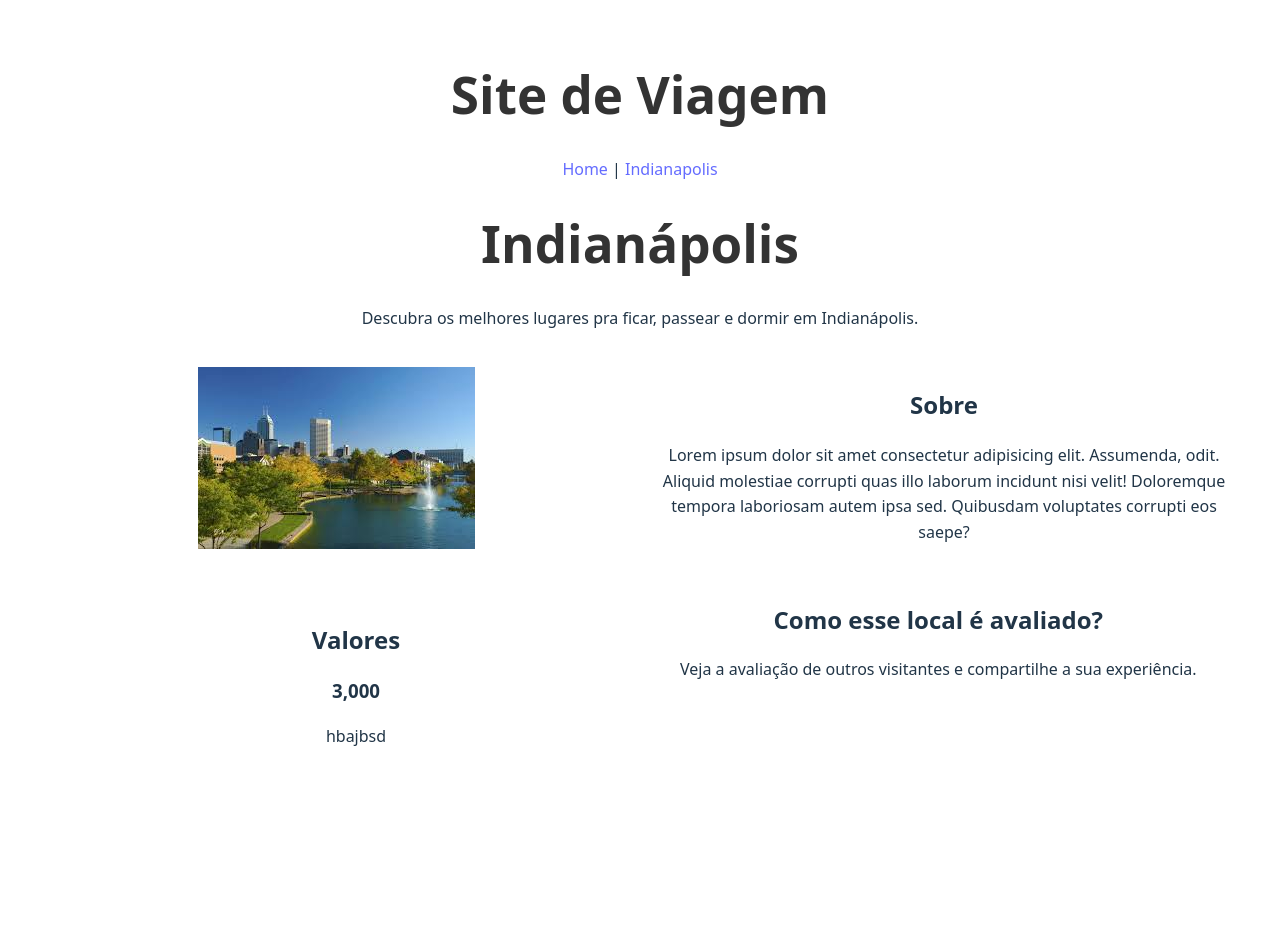
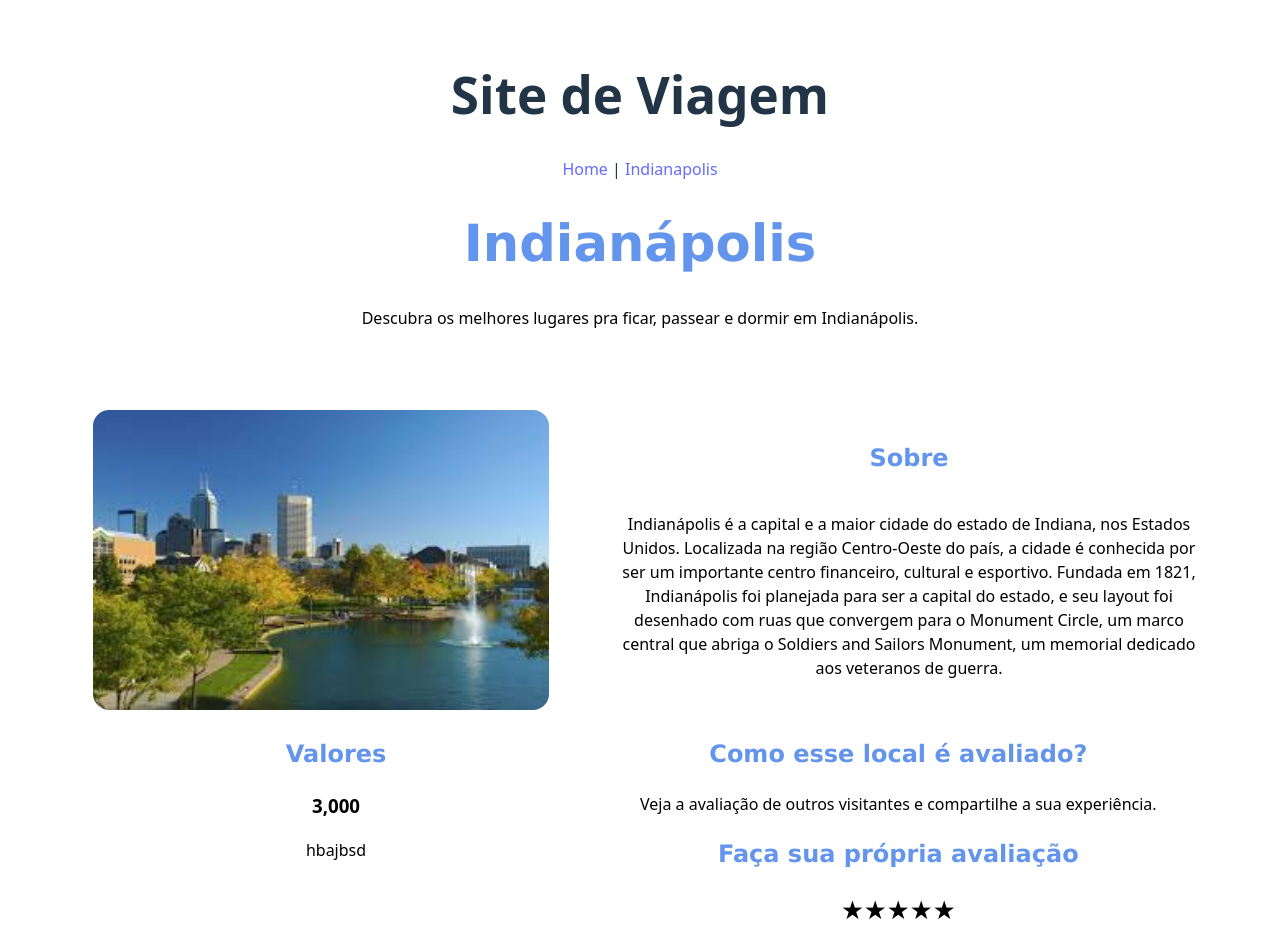
Before and after one commit to Alfa-One-Development/ViagemNet, a React (Vite) app in the folder siteviagem/: page /indianapolis in a window 1280 px wide. Shown: the top 950 px of the page. Before the commit the page ends 818 px from the top, so only its background shows below. Built offline with nearby package versions, Linux system fonts and the light colour scheme.

Commit message:
indianapolis

```diff
--- /dev/null
+++ b/siteviagem/components/estrelaa.jsx
@@ -0,0 +1,40 @@
+import  { useState } from 'react';
+
+function Estrela() {
+  const [avaliacao, setAvaliacao] = useState(0);
+
+  const handleClick = (estrela) => {
+    setAvaliacao(estrela);
+  };
+
+  const renderEstrelas = () => {
+    const estrelas = [];
+    for (let i = 1; i <= 5; i++) {
+      estrelas.push(
+        <span
+          key={i}
+          onClick={() => handleClick(i)}
+          style={{ cursor: 'pointer', color: i <= avaliacao ? 'yellow' : 'black', fontSize: '2vw' }}
+        >
+            ★
+        </span>
+      );
+    }
+    return estrelas;
+  };
+
+  return (
+
+
+    <div style={{
+
+        textAlign: "center",
+      }}>
+        <h2>Faça sua própria avaliação</h2>
+      {renderEstrelas()}
+      <p>Você deu {avaliacao} estrelas.</p>
+    </div>
+  );
+}
+
+export default Estrela
--- a/siteviagem/pages/Indianapolis.jsx
+++ b/siteviagem/pages/Indianapolis.jsx
@@ -1,11 +1,12 @@
 import React from 'react';
 import ImgIndy from '../assets/Indianapolis.jpeg'
 import '../styles/indianapolis.css'
+import Estrela from '../components/estrelaa';
 
 
 function IndianapolisTripPage() {
     return (
-        <div>
+        <div className='indy'>
             <h1>Indianápolis</h1>
             <p>Descubra os melhores lugares pra ficar, passear e dormir em Indianápolis.</p>
             <article className='art1'>
@@ -14,7 +15,7 @@ function IndianapolisTripPage() {
             </section>
             <section className='s2'>
               <h2>Sobre</h2>
-              <p>Lorem ipsum dolor sit amet consectetur adipisicing elit. Assumenda, odit. Aliquid molestiae corrupti quas illo laborum incidunt nisi velit! Doloremque tempora laboriosam autem ipsa sed. Quibusdam voluptates corrupti eos saepe?</p>
+              <p>Indianápolis é a capital e a maior cidade do estado de Indiana, nos Estados Unidos. Localizada na região Centro-Oeste do país, a cidade é conhecida por ser um importante centro financeiro, cultural e esportivo. Fundada em 1821, Indianápolis foi planejada para ser a capital do estado, e seu layout foi desenhado com ruas que convergem para o Monument Circle, um marco central que abriga o Soldiers and Sailors Monument, um memorial dedicado aos veteranos de guerra.</p>
             </section>
             </article>
             <article className='art2'>
@@ -26,6 +27,7 @@ function IndianapolisTripPage() {
             <section className='4'>
                 <h2>Como esse local é avaliado?</h2>
                 <p>Veja a avaliação de outros visitantes e compartilhe a sua experiência.</p>
+                <Estrela />
 
             </section>
             </article>
--- a/siteviagem/styles/indianapolis.css
+++ b/siteviagem/styles/indianapolis.css
@@ -1,40 +1,67 @@
-
-h1 {
-    color: #333;
-}
-
-p {
-    line-height: 1.6;
-}
-
-.art1{
-
-display: flex;
-flex-direction: row;
+.indy{
+background-color: white;
+color: black;
+h1{
+color :cornflowerblue;
+font-family: 'Lucida Sans', 'Lucida Sans Regular', 'Lucida Grande', 'Lucida Sans Unicode', Geneva, Verdana, sans-serif;
 
 }
 
+img{
+
+    height: 300px;
+    border-radius: 1em;
+
+
+}
+
+
+h2{
+
+    color: cornflowerblue;
+    font-family: 'Lucida Sans', 'Lucida Sans Regular', 'Lucida Grande', 'Lucida Sans Unicode', Geneva, Verdana, sans-serif;
+}
+
+}
+
+
+.art1{
+margin-top: 80px;
+display: flex;
+
 .s1{
     width: 50%;
-    padding: 20px;
 }
 
 .s2{
     width: 50%;
-    padding: 20px;
+    display: flex;
+    text-align: center;
+    flex-direction: column;
+    padding: 10px;
+    margin-right: 40px;
 }
 
-.art2{
-    display: flex;
-    flex-direction: row;
 }
 
+
+.art2{
+
+display: flex;
+
 .s3{
-    width: 50%;
-    padding: 20px;
+
+width: 50%;
+
 }
 
 .s4{
     width: 50%;
-    padding: 20px;
+    display: flex;
+    text-align: center;
+    flex-direction: column;
+    padding: 10px;
+    margin-right: 40px;
 }
+
+}
```
